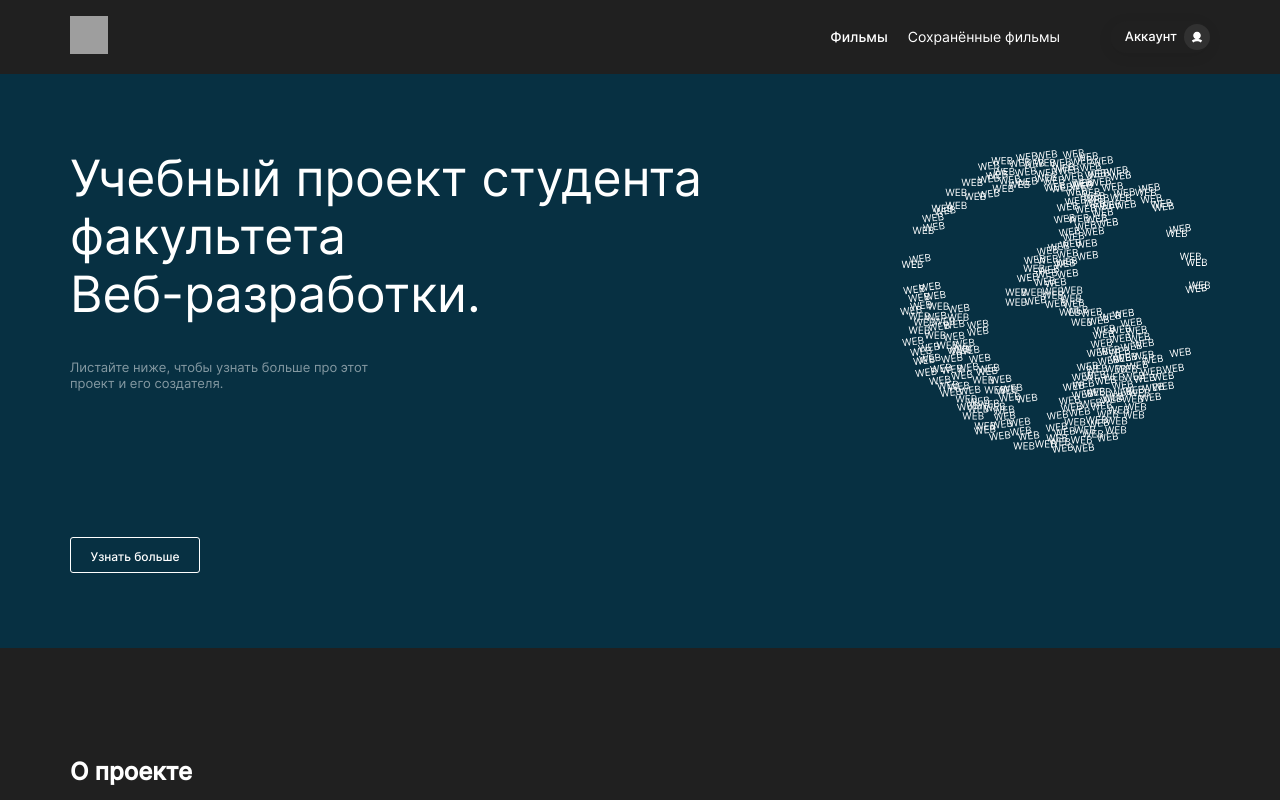
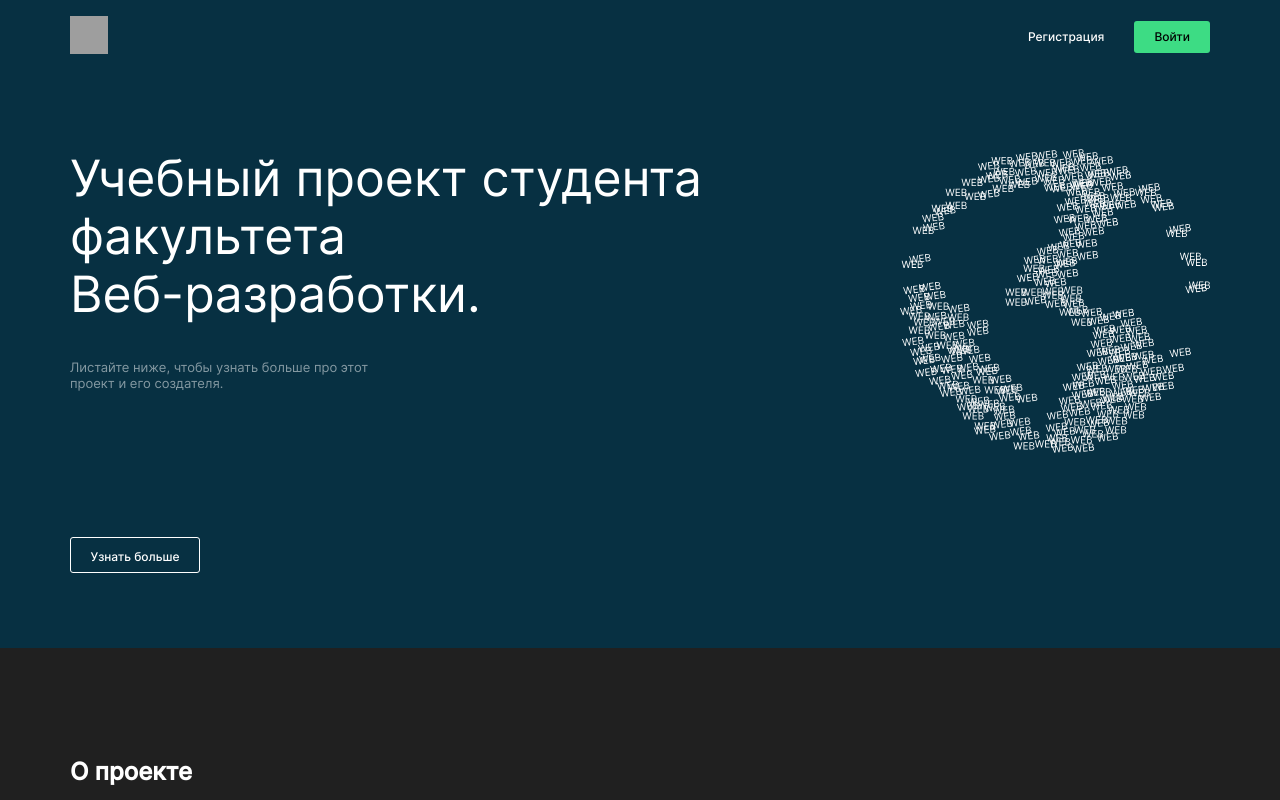
Before and after one commit to 8Gato8/movies-explorer-frontend, a React (Create React App) app: page / in a window 1280 px wide. Shown: the top 800 px of the page. Built offline with nearby package versions, Linux system fonts and the light colour scheme; grey boxes are pictures that could not be loaded.

Commit message:
fix: Изменить начальное значение isLoggedIn на false

```diff
--- a/src/components/App/App.js
+++ b/src/components/App/App.js
@@ -27,7 +27,7 @@ import { savedMovies } from '../../utils/moviesDataTemp/savedMovies';
 
 function App() {
 
-  const [isLoggedIn, setIsLoggedIn] = React.useState(true);
+  const [isLoggedIn, setIsLoggedIn] = React.useState(false);
   const [currentPath, setCurrentPath] = React.useState('');
   const [currentUser, setCurrentUser] = React.useState({ name: 'Виталий', email: 'pochta@yandex.ru' });
 
```
